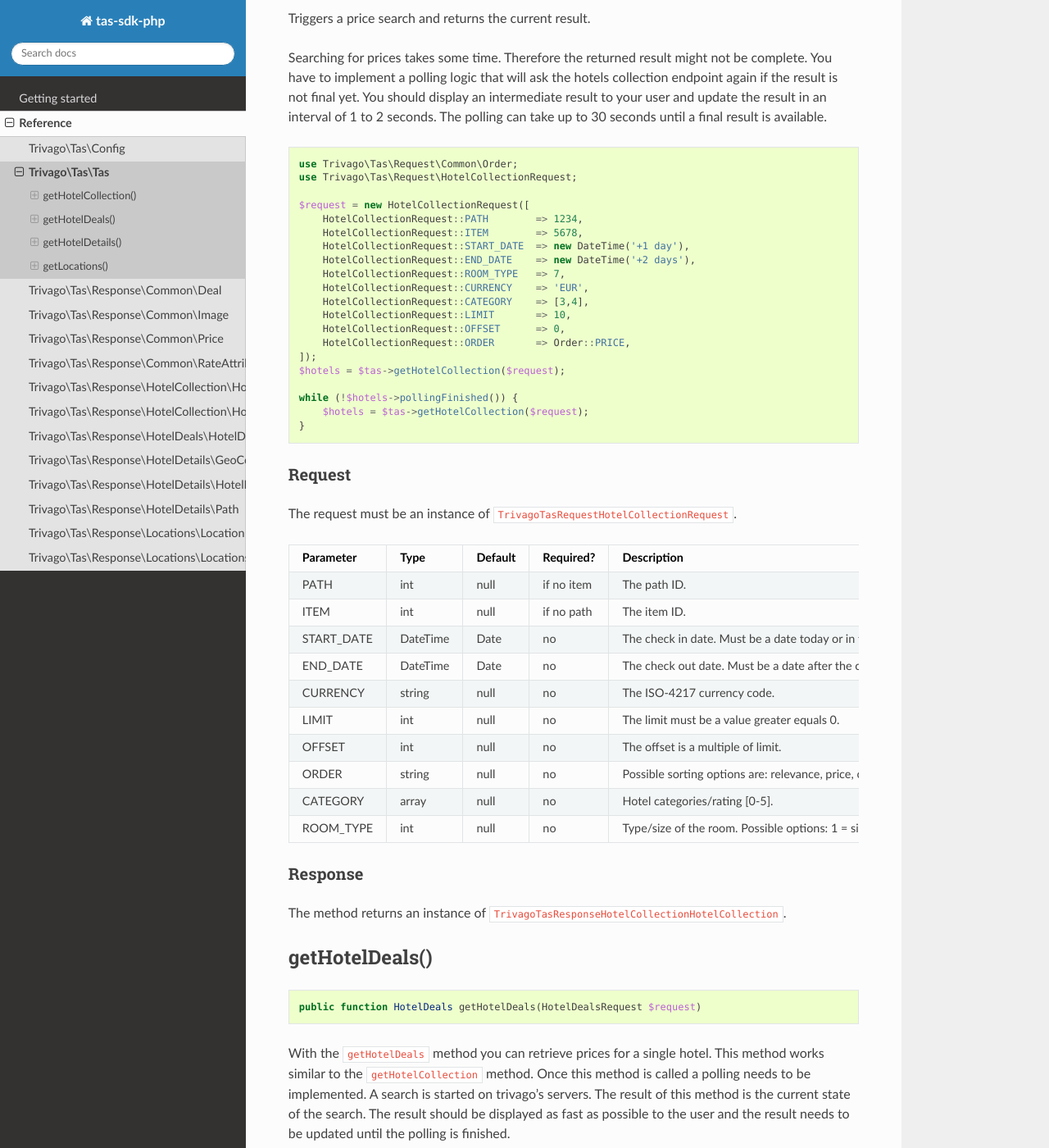
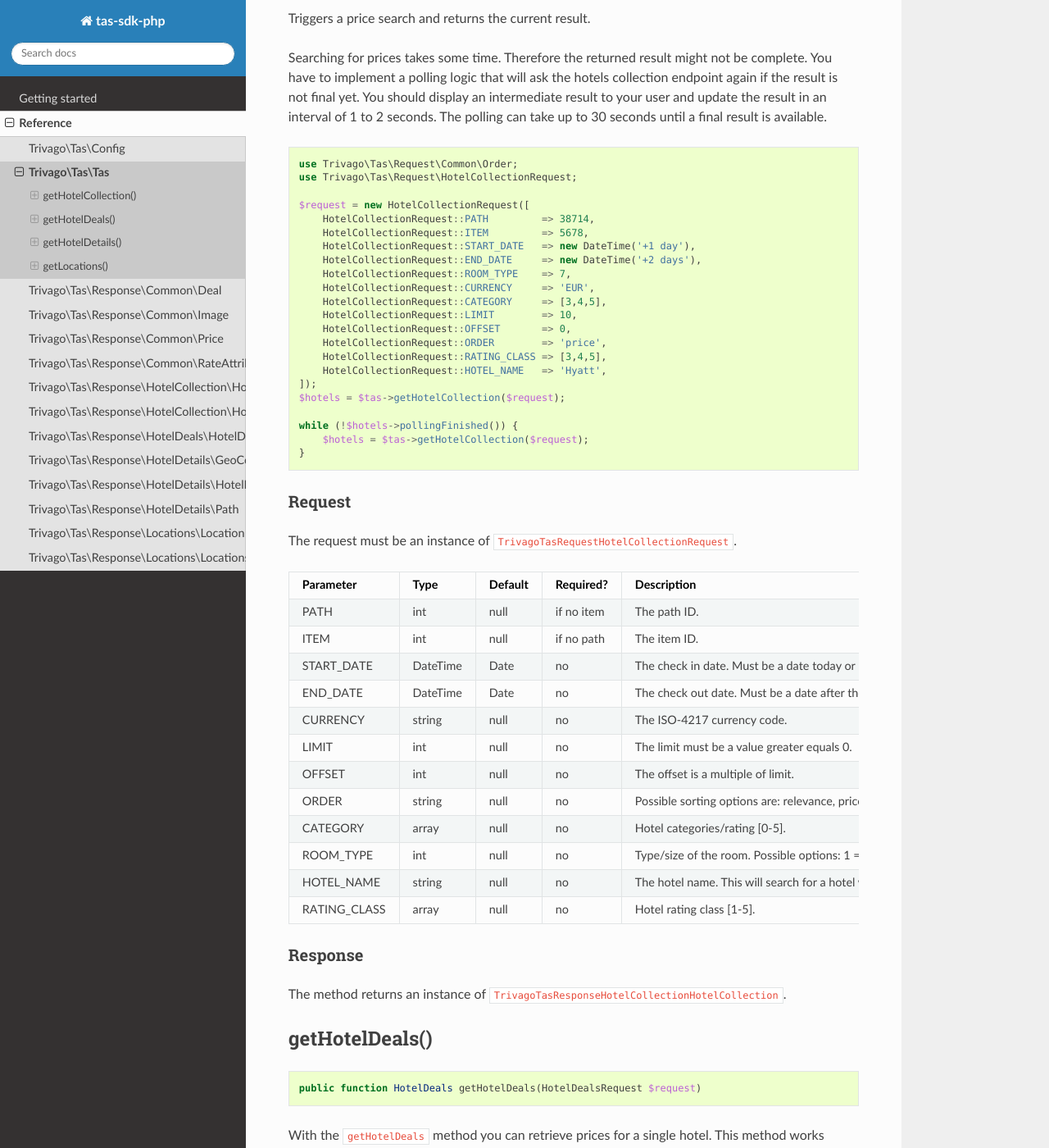
Before and after one commit to sveneisenschmidt/tas-sdk-php, a Sphinx documentation site: the page built from docs/reference/trivago/tas/tas.rst, in a window 1280 px wide and 1400 px high, scrolled down 320 px. Shown: the whole window at 82% size. Built offline with Sphinx 7.4.7 and the Read the Docs theme 2.0.0, drawn with Linux system fonts in a browser that asks for light colours.

Commit message:
WEB-32461 add hotel_name and rating_class filter with tests and updated docs

```diff
--- a/docs/reference/trivago/tas/tas.rst
+++ b/docs/reference/trivago/tas/tas.rst
@@ -22,16 +22,18 @@
     use Trivago\Tas\Request\HotelCollectionRequest;
 
     $request = new HotelCollectionRequest([
-        HotelCollectionRequest::PATH        => 1234,
-        HotelCollectionRequest::ITEM        => 5678,
-        HotelCollectionRequest::START_DATE  => new DateTime('+1 day'),
-        HotelCollectionRequest::END_DATE    => new DateTime('+2 days'),
-        HotelCollectionRequest::ROOM_TYPE   => 7,
-        HotelCollectionRequest::CURRENCY    => 'EUR',
-        HotelCollectionRequest::CATEGORY    => [3,4],
-        HotelCollectionRequest::LIMIT       => 10,
-        HotelCollectionRequest::OFFSET      => 0,
-        HotelCollectionRequest::ORDER       => Order::PRICE,
+        HotelCollectionRequest::PATH         => 38714,
+        HotelCollectionRequest::ITEM         => 5678,
+        HotelCollectionRequest::START_DATE   => new DateTime('+1 day'),
+        HotelCollectionRequest::END_DATE     => new DateTime('+2 days'),
+        HotelCollectionRequest::ROOM_TYPE    => 7,
+        HotelCollectionRequest::CURRENCY     => 'EUR',
+        HotelCollectionRequest::CATEGORY     => [3,4,5],
+        HotelCollectionRequest::LIMIT        => 10,
+        HotelCollectionRequest::OFFSET       => 0,
+        HotelCollectionRequest::ORDER        => 'price',
+        HotelCollectionRequest::RATING_CLASS => [3,4,5],
+        HotelCollectionRequest::HOTEL_NAME   => 'Hyatt',
     ]);
     $hotels = $tas->getHotelCollection($request);
 
@@ -44,29 +46,33 @@
 
 The request must be an instance of :code:`Trivago\Tas\Request\HotelCollectionRequest`.
 
-+------------+-----------+---------+------------+----------------------------------------------------------------------------------------------+
-| Parameter  | Type      | Default | Required?  | Description                                                                                  |
-+============+===========+=========+============+==============================================================================================+
-| PATH       | int       | null    | if no item | The path ID.                                                                                 |
-+------------+-----------+---------+------------+----------------------------------------------------------------------------------------------+
-| ITEM       | int       | null    | if no path | The item ID.                                                                                 |
-+------------+-----------+---------+------------+----------------------------------------------------------------------------------------------+
-| START_DATE | DateTime  | Date    | no         | The check in date. Must be a date today or in the future.                                    |
-+------------+-----------+---------+------------+----------------------------------------------------------------------------------------------+
-| END_DATE   | DateTime  | Date    | no         | The check out date. Must be a date after the check in date.                                  |
-+------------+-----------+---------+------------+----------------------------------------------------------------------------------------------+
-| CURRENCY   | string    | null    | no         | The ISO-4217 currency code.                                                                  |
-+------------+-----------+---------+------------+----------------------------------------------------------------------------------------------+
-| LIMIT      | int       | null    | no         | The limit must be a value greater equals 0.                                                  |
-+------------+-----------+---------+------------+----------------------------------------------------------------------------------------------+
-| OFFSET     | int       | null    | no         | The offset is a multiple of limit.                                                           |
-+------------+-----------+---------+------------+----------------------------------------------------------------------------------------------+
-| ORDER      | string    | null    | no         | Possible sorting options are: relevance, price, category, distance, overall_liking, basename |
-+------------+-----------+---------+------------+----------------------------------------------------------------------------------------------+
-| CATEGORY   | array     | null    | no         | Hotel categories/rating [0-5].                                                               |
-+------------+-----------+---------+------------+----------------------------------------------------------------------------------------------+
-| ROOM_TYPE  | int       | null    | no         | Type/size of the room. Possible options: 1 = single-room, 7 = double-room.                   |
-+------------+-----------+---------+------------+----------------------------------------------------------------------------------------------+
++--------------+-----------+---------+------------+------------------------------------------------------------------------------------------------+
+| Parameter    | Type      | Default | Required?  | Description                                                                                    |
++==============+===========+=========+============+================================================================================================+
+| PATH         | int       | null    | if no item | The path ID.                                                                                   |
++--------------+-----------+---------+------------+------------------------------------------------------------------------------------------------+
+| ITEM         | int       | null    | if no path | The item ID.                                                                                   |
++--------------+-----------+---------+------------+------------------------------------------------------------------------------------------------+
+| START_DATE   | DateTime  | Date    | no         | The check in date. Must be a date today or in the future.                                      |
++--------------+-----------+---------+------------+------------------------------------------------------------------------------------------------+
+| END_DATE     | DateTime  | Date    | no         | The check out date. Must be a date after the check in date.                                    |
++--------------+-----------+---------+------------+------------------------------------------------------------------------------------------------+
+| CURRENCY     | string    | null    | no         | The ISO-4217 currency code.                                                                    |
++--------------+-----------+---------+------------+------------------------------------------------------------------------------------------------+
+| LIMIT        | int       | null    | no         | The limit must be a value greater equals 0.                                                    |
++--------------+-----------+---------+------------+------------------------------------------------------------------------------------------------+
+| OFFSET       | int       | null    | no         | The offset is a multiple of limit.                                                             |
++--------------+-----------+---------+------------+------------------------------------------------------------------------------------------------+
+| ORDER        | string    | null    | no         | Possible sorting options are: relevance, price, category, distance, overall_liking, basename   |
++--------------+-----------+---------+------------+------------------------------------------------------------------------------------------------+
+| CATEGORY     | array     | null    | no         | Hotel categories/rating [0-5].                                                                 |
++--------------+-----------+---------+------------+------------------------------------------------------------------------------------------------+
+| ROOM_TYPE    | int       | null    | no         | Type/size of the room. Possible options: 1 = single-room, 7 = double-room.                     |
++--------------+-----------+---------+------------+------------------------------------------------------------------------------------------------+
+| HOTEL_NAME   | string    | null    | no         | The hotel name. This will search for a hotel with the given name in the area defined by `path`.|
++--------------+-----------+---------+------------+------------------------------------------------------------------------------------------------+
+| RATING_CLASS | array     | null    | no         | Hotel rating class [1-5].                                                                      |
++--------------+-----------+---------+------------+------------------------------------------------------------------------------------------------+
 
 Response
 --------
```
Also changed, not shown: 2 other files.
